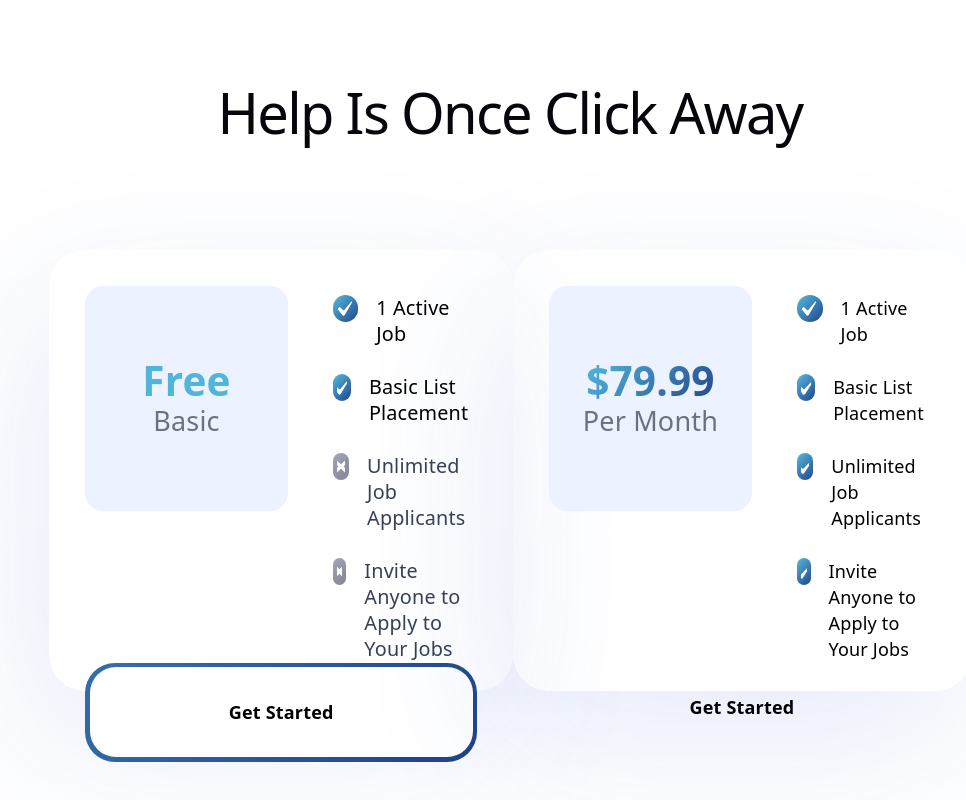
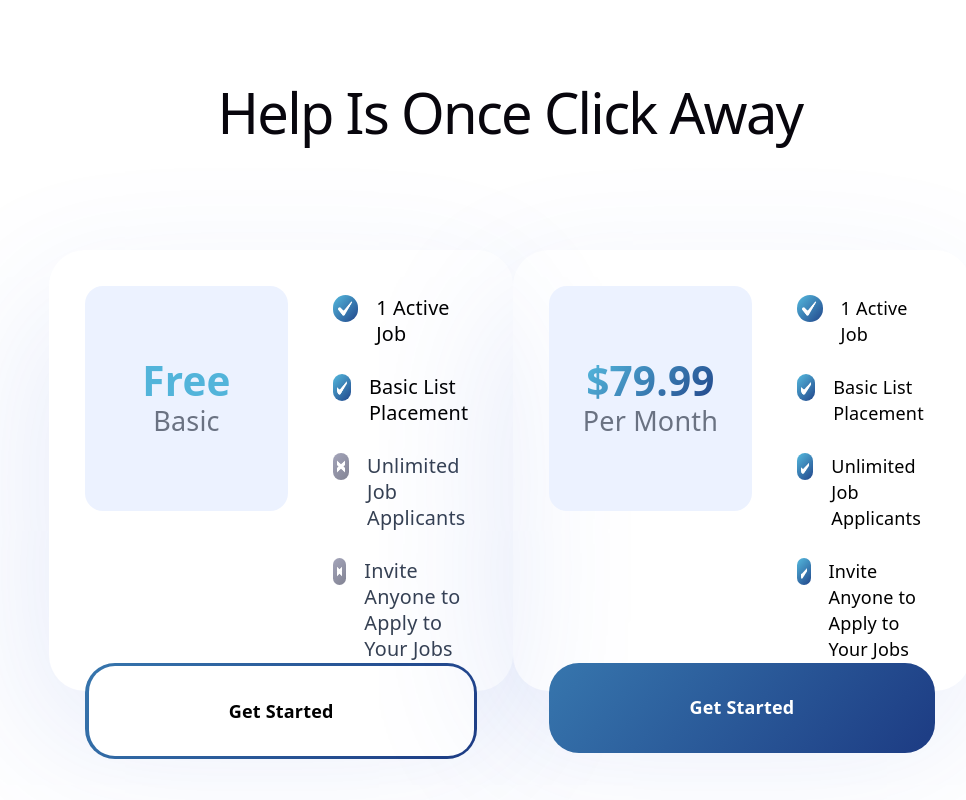
Before and after one commit to sysrecall/remoterecruit, a React (Vite) app: page / in a window 1280 px wide. Shown: the part 5820-6620 px from the top of the page, without its empty margins (130-1096 px from the left). Built offline with nearby package versions, Linux system fonts and the light colour scheme.

Commit message:
add: One Click Away Section

```diff
--- a/src/sections/home/OneClickAway.jsx
+++ b/src/sections/home/OneClickAway.jsx
@@ -66,20 +66,22 @@ export default function OneClickAway() {
             <div
               style={{
                 backgroundImage:
-                  "linear-gradient(131.63deg, #336DA6 6.87%, #1E3E85 106.04%)",
+                  "linear-gradient(129.98deg, #52B4DA -106.35%, #1E3E85 95.25%)",
               }}
-              className="rounded-[30px] p-1 group hover:bg-white"
+              className="rounded-[30px] p-0.75 transition-all duration-300 hover:p-0.5 hover:shadow-[0_4px_20px_rgba(30,62,133,0.35)]"
             >
               <a
-                href="/free"
+                href="/purchase/free"
                 className="
       bg-white
+      hover:bg-[#ECF2FF]
       rounded-[26px]
       font-bold
       px-8 py-10
       h-11
       text-center
       flex items-center justify-center
+      transition-colors duration-300
     "
               >
                 Get Started
@@ -143,7 +145,12 @@ export default function OneClickAway() {
             </div>
 
             <a
-              href="/free"
+              href="/purchase/paid"
+              style={{
+                backgroundImage:
+                  "linear-gradient(129.98deg, #52B4DA -106.35%, #1E3E85 95.25%)",
+                color: "white",
+              }}
               className="
     rounded-[30px]
     font-bold
@@ -151,6 +158,10 @@ export default function OneClickAway() {
     h-11
     text-center
     flex items-center justify-center
+    transition-all duration-300
+    hover:opacity-90
+    hover:shadow-[0_4px_20px_rgba(30,62,133,0.35)]
+    hover:-translate-y-0.5
   "
             >
               Get Started
```
Lines whose indentation alone changed are shown as unchanged.
